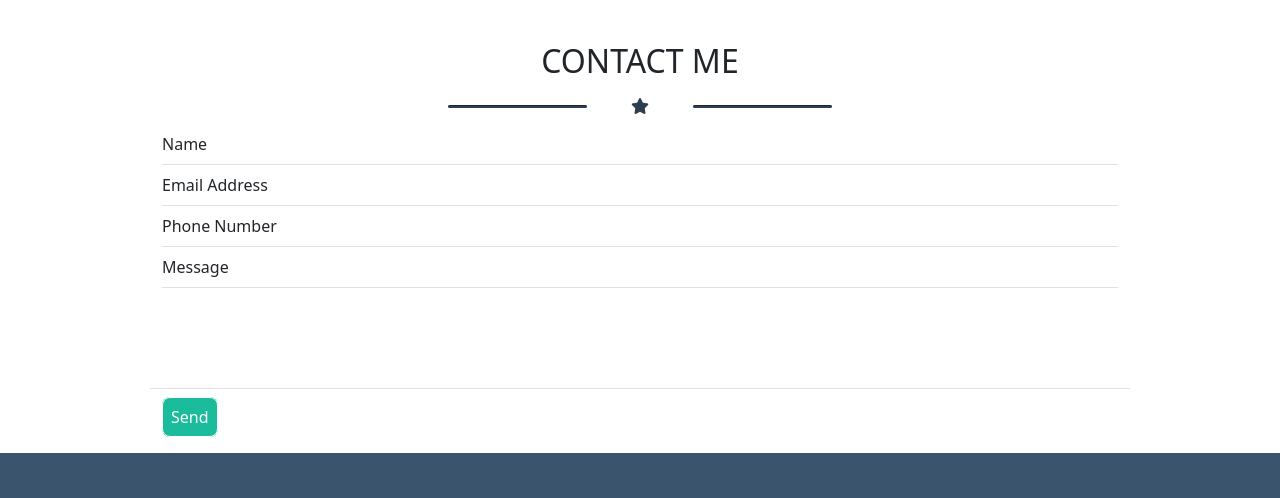
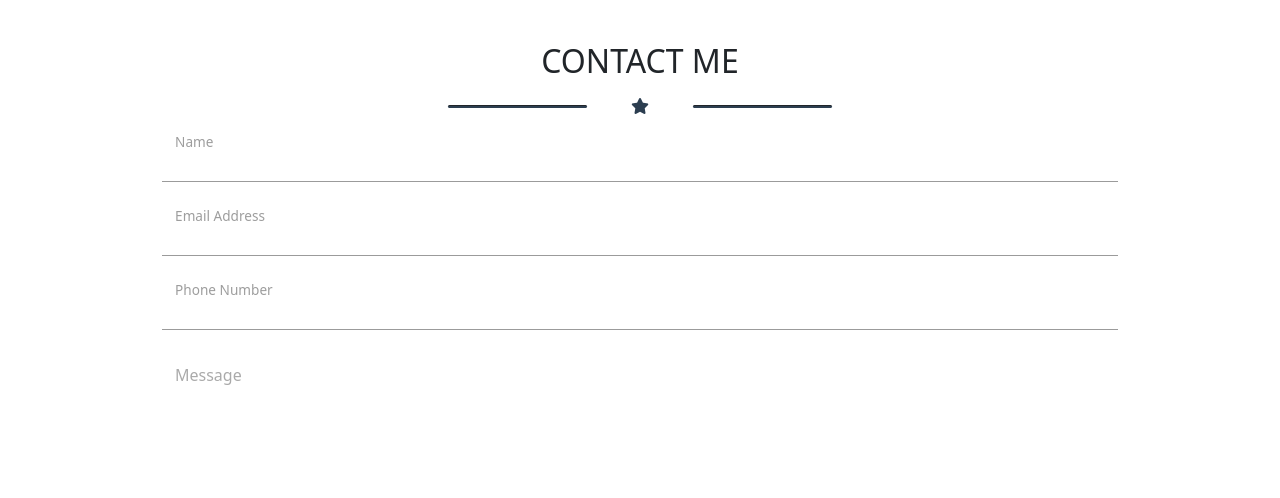
Before and after one commit to Baglio1683/-html-css-bootstrap-freelancer, a plain HTML site: page index.html in a window 1280 px wide. Shown: the part 1630-2128 px from the top of the page. Drawn offline with nearby package versions, Linux system fonts and the light colour scheme.

Commit message:
Add form in the contact section

```diff
--- a/index.html
+++ b/index.html
@@ -222,14 +222,35 @@
 
             <div>
                 <ul class="list-unstyled">
-                    <li class="border-bottom pt-2 pb-2">Name</li>
-                    <li class="border-bottom pt-2 pb-2">Email Address</li>
-                    <li class="border-bottom pt-2 pb-2">Phone Number</li>
-                    <li class="border-bottom pt-2 pb-2 m-100">Message</li>
+                    <li>
+                        <div class="form-floating mb-3">
+                            <input type="email" class="form-control" id="floatingInput" style="border-top: none; border-left: none; border-right: none; border-radius: unset; border-bottom: 1px solid rgb(155, 155, 155);">
+                            <label for="floatingInput" style="color: rgb(105, 105, 105);">Name</label>
+                          </div>
+                    </li>
+                    <li>
+                        <div class="form-floating mb-3">
+                            <input type="email" class="form-control" id="email" style="border-top: none; border-left: none; border-right: none; border-radius: unset; border-bottom: 1px solid rgb(155, 155, 155);">
+                            <label for="email" style="color: rgb(105, 105, 105);">Email Address</label>
+                          </div>
+                    </li>
+                    <li>
+                        <div class="form-floating mb-3">
+                            <input type="tel" class="form-control" id="phone" style="border-top: none; border-left: none; border-right: none; border-radius: unset; border-bottom: 1px solid rgb(155, 155, 155);">
+                            <label for="phone" style="color: rgb(105, 105, 105);">Phone Number</label>
+                          </div>
+                    </li>
+                    <li>
+                       <!-- Area di testo -->
+                       <div class="form-floating">
+                        <textarea class="form-control" placeholder="Leave a comment here" id="floatingTextarea" style="height: 200px; border-left: none; border-right: none; border-top: none;"></textarea>
+                        <label for="floatingTextarea" style="color: rgb(170, 170, 170);">Message</label>
+                      </div>
+                    </li>
                 </ul>
             </div>
 
-            <div class="border-top pt-3">
+            <div>
                 <a href="" class="text-white back-start text-decoration-none border border-white p-2 rounded-3">Send</a>
             </div>
 
```
Also changed, not shown: css/style.css (line endings or trailing spaces).
